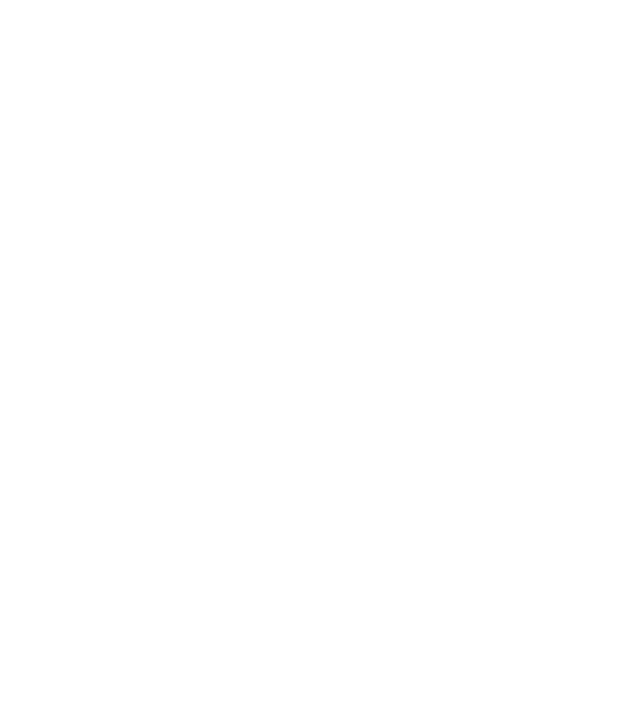
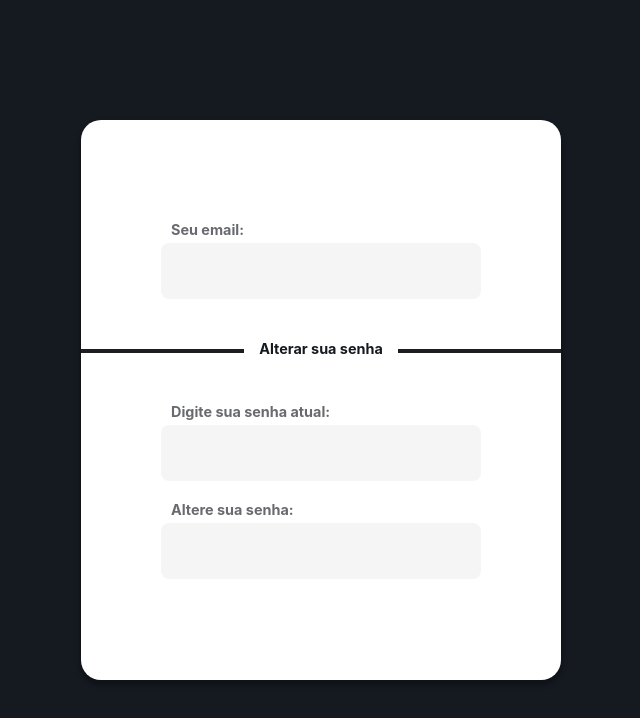
Before and after one commit to thiagoulloa/LEIA, a React (Create React App) app in the folder project-leia/: page /edituserPage in a window 1280 px wide. Before the commit this address had no page. Shown: the top 718 px of the page, without its empty margins (319-959 px from the left). Built offline with nearby package versions, Linux system fonts and the light colour scheme; the HTML template or start-up script is replaced by a standard one.

Commit message:
Layout edit-user quase pronto
falta apenas implementar a alteração de imagem e botão

```diff
--- a/project-leia/src/App.js
+++ b/project-leia/src/App.js
@@ -5,6 +5,7 @@
 import HomePage from "./pages/homePage";
 import RegisterPage from "./pages/registerPage";
 import WorkPage from "./pages/workPage";
+import EdituserPage from "./pages/edituserPage";
 import "./App.css";
 
 function App() {
@@ -16,6 +17,7 @@
         <Route path="/login-page" element={<LoginPage />} />
         <Route path="/register-page" element={<RegisterPage />} />
         <Route path="/work-page" element={<WorkPage />} />
+        <Route path="/edituserPage" element={<EdituserPage />} />
       </Routes>
     </div>
   );
--- a/project-leia/src/pages/edituserPage/index.js
+++ b/project-leia/src/pages/edituserPage/index.js
@@ -1,3 +1,43 @@
-import * as React from "react";
+import React from "react";
 import "./style.css";
-import { useNavigate } from "react-router-dom";
+
+const whiteBackgroundStyles = {
+  backgroundColor: "white",
+  padding: "10px 15px",
+};
+
+function EdituserPage() {
+  return (
+    <div className="edituserPage">
+      <div className="fundoBranco">
+        <div className="email">
+          <div className="alignLeft">
+            <label class="emailLBL">Seu email:</label>
+          </div>
+          <input type="text" className="emailInput"></input>
+        </div>
+
+        <div className="FnAlt">
+          <label style={whiteBackgroundStyles} className="Alt">
+            Alterar sua senha
+          </label>
+        </div>
+        <div className="senhas">
+          <div className="senhaAT">
+            <div className="alignLeft">
+              <label class="senhaATLBL">Digite sua senha atual:</label>
+            </div>
+            <input type="text" className="senhaATInput"></input>
+          </div>
+          <div className="senha">
+            <div className="alignLeft">
+              <label class="senhaLBL">Altere sua senha:</label>
+            </div>
+            <input type="text" className="senhaInput"></input>
+          </div>
+        </div>
+      </div>
+    </div>
+  );
+}
+export default EdituserPage;
--- a/project-leia/src/pages/edituserPage/style.css
+++ b/project-leia/src/pages/edituserPage/style.css
@@ -0,0 +1,116 @@
+.edituserPage {
+  display: flex;
+  align-items: center;
+  justify-content: center;
+  height: 100vh;
+  width: 100%;
+  background-color: #151a21;
+}
+
+.fundoBranco {
+  position: absolute;
+  flex-direction: column;
+  width: 60vh;
+  height: 70vh;
+  justify-content: center;
+  align-items: center;
+  gap: 50px;
+  display: flex;
+  background: #ffffff;
+  box-shadow: 0px 4px 4px 2px rgba(0, 0, 0, 0.25);
+  border-radius: 20px;
+}
+
+.emailInput {
+  width: 40vh;
+  height: 7vh;
+  background-color: #05060f0a;
+  border-radius: 0.5rem;
+  padding: 0 1rem;
+  border: 2px solid transparent;
+  font-size: 1rem;
+}
+
+.emailLBL {
+  left: 10vh;
+  display: block;
+  margin-bottom: 0.3rem;
+  font-size: 0.9rem;
+  font-weight: bold;
+  color: #05060f99;
+}
+
+.senhaAT {
+  margin: 0px;
+}
+
+.senha {
+  margin: 0px;
+}
+.senhas {
+  gap: 20px;
+  display: flex;
+  flex-direction: column;
+}
+.senhaATInput {
+  width: 40vh;
+  height: 7vh;
+  background-color: #05060f0a;
+  border-radius: 0.5rem;
+  padding: 0 1rem;
+  border: 2px solid transparent;
+  font-size: 1rem;
+}
+
+.senhaATLBL {
+  left: 10vh;
+  display: block;
+  margin-bottom: 0.3rem;
+  font-size: 0.9rem;
+  font-weight: bold;
+  color: #05060f99;
+}
+
+.senhaInput {
+  width: 40vh;
+  height: 7vh;
+  background-color: #05060f0a;
+  border-radius: 0.5rem;
+  padding: 0 1rem;
+  border: 2px solid transparent;
+  font-size: 1rem;
+}
+
+.senhaLBL {
+  left: 10vh;
+  display: block;
+  margin-bottom: 0.3rem;
+  font-size: 0.9rem;
+  font-weight: bold;
+  color: #05060f99;
+}
+
+.FnAlt {
+  align-items: center;
+  justify-content: center;
+  display: flex;
+  width: 60vh;
+  height: 0.5vh;
+  background-color: #1d1e22;
+  padding: 2px;
+}
+
+.Alt {
+  margin-bottom: 0.3rem;
+  font-size: 0.9rem;
+  font-weight: bold;
+  color: #151a21;
+}
+
+.alignLeft {
+  display: flex;
+  width: 100%;
+  justify-content: left;
+  align-items: center;
+  margin-left: 10px;
+}
--- a/project-leia/src/pages/introductionPage/style.css
+++ b/project-leia/src/pages/introductionPage/style.css
@@ -15,11 +15,10 @@
   top: 300px;
   align-items: center;
   display: flex;
-background: #FFFFFF;
+  background: #ffffff;
   box-shadow: 0px 4px 4px 2px rgba(0, 0, 0, 0.25);
   border-radius: 20px;
 }
-
 
 .IntroductionPage {
   background-image: url("./images/FotoHome.jpg");
@@ -32,7 +31,6 @@
   display: flex;
   flex-direction: column;
 }
-
 
 .alignRight {
   display: flex;
@@ -94,23 +92,21 @@
   background-color: white;
 }
 
-
 .IntroductionTexto {
-font-family: 'Space Grotesk';
+  font-family: "Space Grotesk";
   font-size: 20px;
 }
 
 .footer {
   position: relative;
-  top: 87.1vh;
+  top: 84.1vh;
   align-items: center;
 }
-
 
 .cardF {
   display: flex;
   width: 100%;
-  height: 41px;
+  height: 6.5vh;
   background: #151a21;
   align-items: center;
   justify-content: center;
@@ -118,7 +114,7 @@
 }
 
 .TextoFT {
-  color: #FFFFFF;
+  color: #ffffff;
   font-size: small;
 }
 
```
Lines whose indentation alone changed are shown as unchanged.
